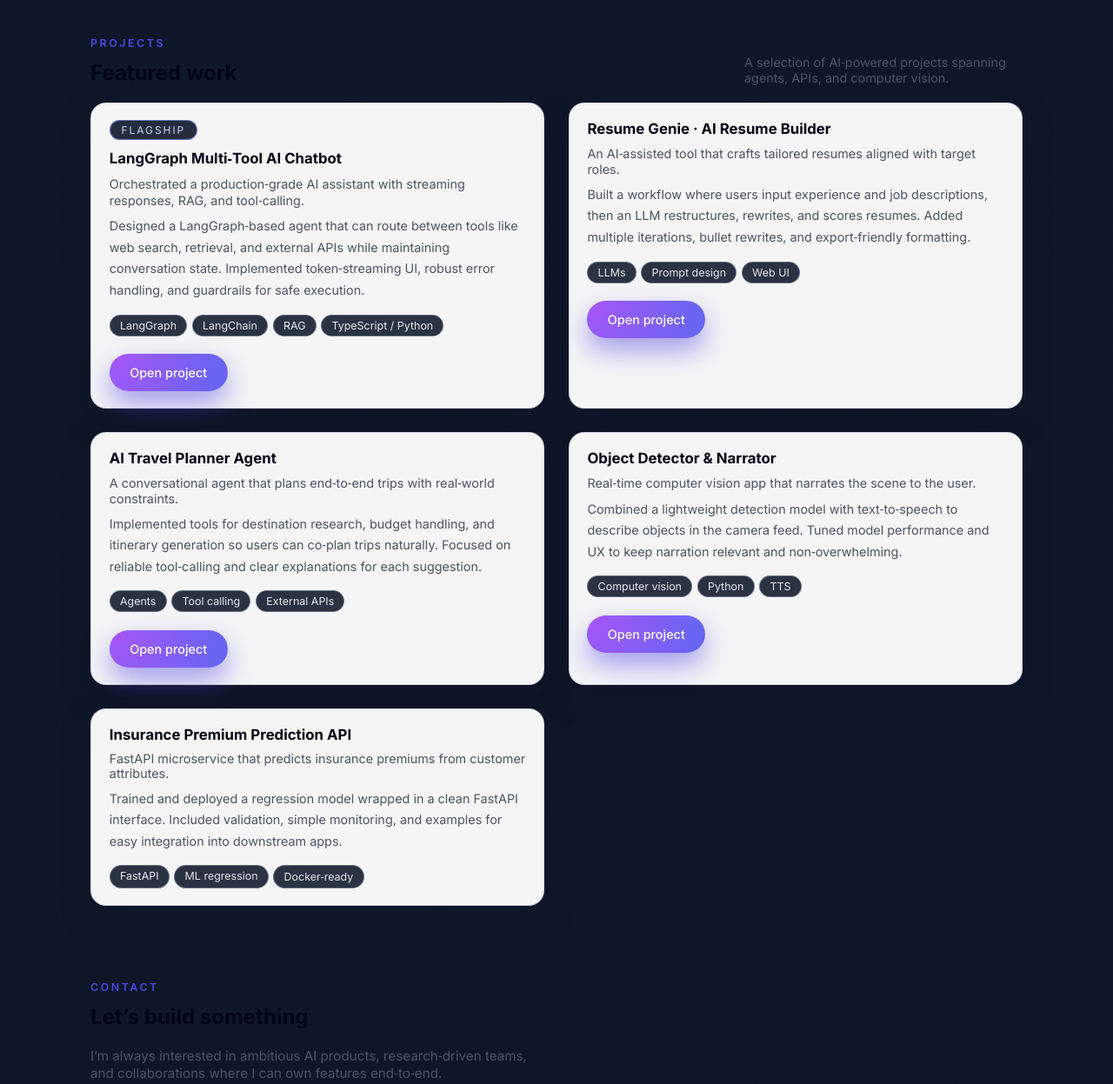
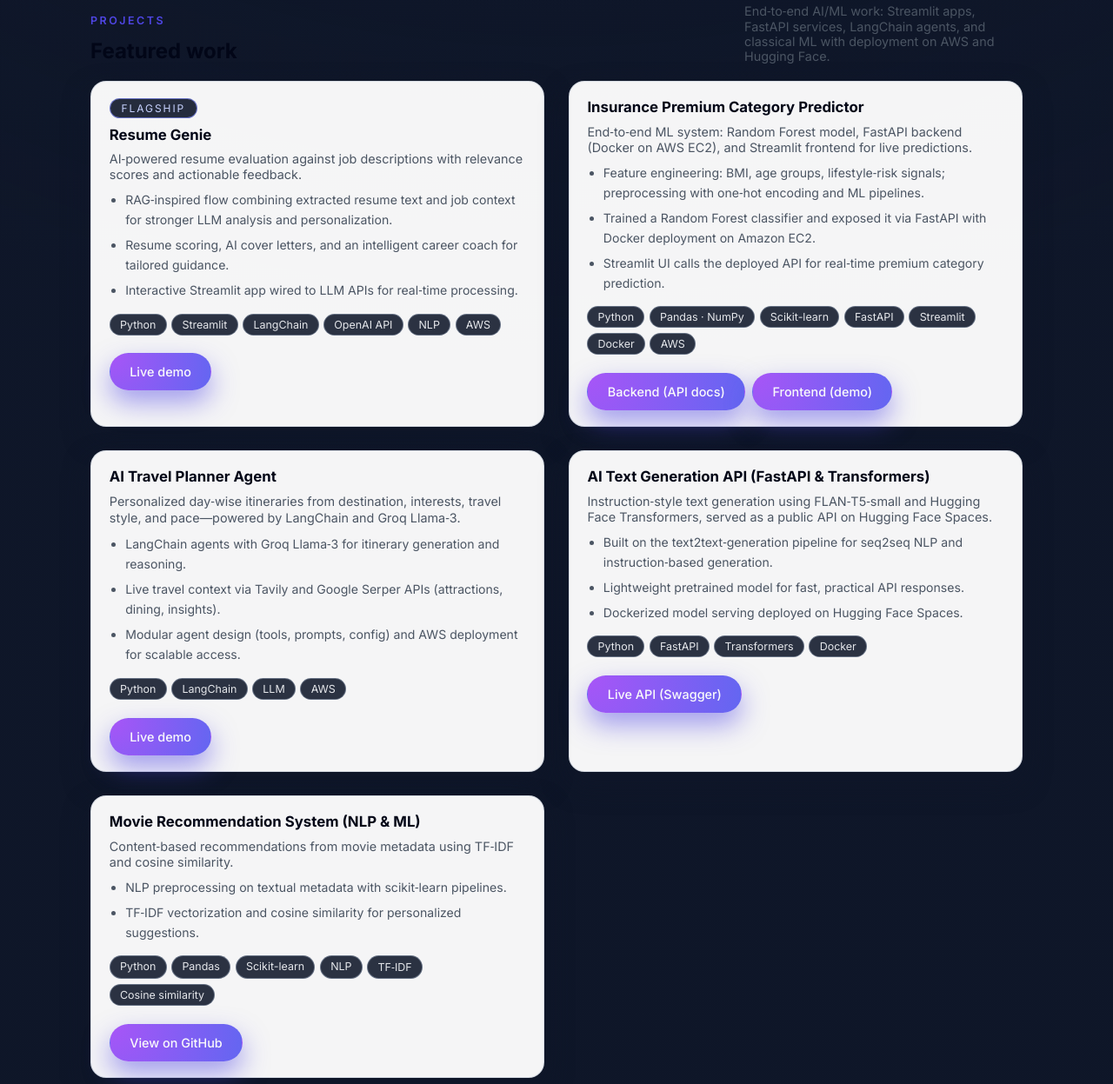
Before and after one commit to shivam19042001/Shivam-Portfolio, a website: page index.html in a window 1280 px wide. Shown: the part 1252-2499 px from the top of the page at 87% size. Drawn offline with Linux system fonts and the light colour scheme.

Commit message:
Refresh projects and AI/ML developer positioning

```diff
--- a/index.html
+++ b/index.html
@@ -3,10 +3,10 @@
   <head>
     <meta charset="UTF-8" />
     <meta name="viewport" content="width=device-width, initial-scale=1.0" />
-    <title>Shivam Thacker | AI & ML Engineer Portfolio</title>
+    <title>Shivam Thacker | AI / ML Developer Portfolio</title>
     <meta
       name="description"
-      content="Portfolio of Shivam, an AI & ML engineer specializing in intelligent agents, computer vision, and data-driven APIs."
+      content="Portfolio of Shivam Thacker, an AI/ML developer building LLM apps, FastAPI services, ML pipelines, and cloud deployments on AWS."
     />
     <link rel="stylesheet" href="styles.css" />
     <link rel="preconnect" href="https://fonts.googleapis.com" />
@@ -34,15 +34,15 @@
       <main>
         <section class="hero" id="home">
           <div class="hero-text">
-            <p class="eyebrow">AI / ML Engineer · Full‑Stack</p>
+            <p class="eyebrow">AI / ML Developer</p>
             <h1>
               I build intelligent<br />
-              <span class="gradient-text">AI agents & experiences</span>
+              <span class="gradient-text">LLM apps & ML systems</span>
             </h1>
             <p class="hero-subtitle">
-              From LangGraph multi‑tool agents to computer vision narrators and
-              FastAPI microservices, I design, train, and ship end‑to‑end AI products
-              that feel fast, reliable, and human‑centric.
+              I design and ship end‑to‑end AI products: LangChain agents, RAG‑style
+              workflows, FastAPI backends, Streamlit frontends, and ML models deployed
+              on AWS and Hugging Face.
             </p>
             <div class="hero-actions">
               <a href="#projects" class="btn primary">View featured work</a>
@@ -51,7 +51,7 @@
             <div class="hero-meta">
               <div>
                 <span class="meta-label">Core focus</span>
-                <span class="meta-value">AI Agents · RAG · CV · APIs</span>
+                <span class="meta-value">LLMs · ML · FastAPI · AWS</span>
               </div>
               <div>
                 <span class="meta-label">Open to</span>
@@ -61,9 +61,9 @@
           </div>
           <div class="hero-card">
             <div class="hero-orbit">
-              <div class="orbit-dot orbit-dot-1">RAG</div>
+              <div class="orbit-dot orbit-dot-1">NLP</div>
               <div class="orbit-dot orbit-dot-2">Agents</div>
-              <div class="orbit-dot orbit-dot-3">Vision</div>
+              <div class="orbit-dot orbit-dot-3">ML</div>
               <div class="orbit-core">
                 <span>AI</span>
                 <span>Systems</span>
@@ -72,10 +72,10 @@
             <div class="hero-card-bottom">
               <p>Recent stack</p>
               <div class="chip-row">
-                <span class="chip">Python · FastAPI</span>
-                <span class="chip">LangChain / LangGraph</span>
-                <span class="chip">OpenAI / Anthropic APIs</span>
-                <span class="chip">Docker</span>
+                <span class="chip">Python · Streamlit</span>
+                <span class="chip">LangChain · LLMs</span>
+                <span class="chip">FastAPI · Docker</span>
+                <span class="chip">AWS · Hugging Face</span>
               </div>
             </div>
           </div>
@@ -88,17 +88,15 @@
           </div>
           <div class="about-grid">
             <p class="about-text">
-              I’m Shivam Thacker, an engineer obsessed with turning raw models into polished
-              products. I love designing AI systems that combine solid software
-              engineering with practical ML – from data pipelines and training to
-              APIs and UX.
+              I’m Shivam Thacker, an AI/ML developer focused on shipping real products:
+              resume intelligence with LangChain and OpenAI, travel agents with live
+              data APIs, insurance ML with FastAPI and Streamlit on AWS, and NLP APIs
+              on Hugging Face.
             </p>
             <p class="about-text">
-              Recently, I’ve been focused on building multi‑tool agents with tools
-              like LangGraph, crafting conversational experiences that can browse,
-              search, and call external APIs reliably. I’ve also shipped computer
-              vision apps that narrate the world and domain‑specific copilots that
-              automate tedious workflows.
+              I care about the full stack from feature engineering and model training
+              to Dockerized deployment, clear API docs, and interfaces people actually
+              enjoy using.
             </p>
           </div>
         </section>
@@ -116,10 +114,10 @@
                 data to deployment.
               </p>
               <div class="chip-row">
-                <span class="chip">LLMs · RAG</span>
-                <span class="chip">LangChain / LangGraph</span>
-                <span class="chip">Prompt engineering</span>
-                <span class="chip">Computer vision</span>
+                <span class="chip">LLMs · NLP</span>
+                <span class="chip">LangChain · Agents</span>
+                <span class="chip">RAG-style workflows</span>
+                <span class="chip">Scikit-learn · ML</span>
               </div>
             </div>
             <div class="skill-card">
@@ -140,8 +138,8 @@
                 The ecosystem I use to build and ship AI‑powered products.
               </p>
               <div class="chip-row">
-                <span class="chip">LangChain</span>
-                <span class="chip">LangGraph</span>
+                <span class="chip">Streamlit</span>
+                <span class="chip">AWS · EC2</span>
                 <span class="chip">OpenAI API</span>
                 <span class="chip">Hugging Face</span>
               </div>
@@ -156,58 +154,39 @@
               <h2>Featured work</h2>
             </div>
             <p class="section-tagline">
-              A selection of AI‑powered projects spanning agents, APIs, and computer
-              vision.
+              End‑to‑end AI/ML work: Streamlit apps, FastAPI services, LangChain
+              agents, and classical ML with deployment on AWS and Hugging Face.
             </p>
           </div>
 
           <div class="projects-grid">
             <article class="project-card">
               <div class="project-pill">Flagship</div>
-              <h3>LangGraph Multi‑Tool AI Chatbot</h3>
+              <h3>Resume Genie</h3>
               <p class="project-meta">
-                Orchestrated a production‑grade AI assistant with streaming
-                responses, RAG, and tool‑calling.
+                AI‑powered resume evaluation against job descriptions with relevance
+                scores and actionable feedback.
               </p>
-              <p class="project-body">
-                Designed a LangGraph‑based agent that can route between tools like
-                web search, retrieval, and external APIs while maintaining
-                conversation state. Implemented token‑streaming UI, robust error
-                handling, and guardrails for safe execution.
-              </p>
+              <ul class="project-bullets">
+                <li>
+                  RAG‑inspired flow combining extracted resume text and job context
+                  for stronger LLM analysis and personalization.
+                </li>
+                <li>
+                  Resume scoring, AI cover letters, and an intelligent career coach
+                  for tailored guidance.
+                </li>
+                <li>
+                  Interactive Streamlit app wired to LLM APIs for real‑time processing.
+                </li>
+              </ul>
               <div class="project-tech">
-                <span class="chip">LangGraph</span>
+                <span class="chip">Python</span>
+                <span class="chip">Streamlit</span>
                 <span class="chip">LangChain</span>
-                <span class="chip">RAG</span>
-                <span class="chip">TypeScript / Python</span>
-              </div>
-              <div class="project-links">
-                <a
-                  href="http://13.60.56.210:8503/"
-                  target="_blank"
-                  rel="noreferrer"
-                  class="btn ghost"
-                  >Open project</a
-                >
-              </div>
-            </article>
-
-            <article class="project-card">
-              <h3>Resume Genie · AI Resume Builder</h3>
-              <p class="project-meta">
-                An AI‑assisted tool that crafts tailored resumes aligned with target
-                roles.
-              </p>
-              <p class="project-body">
-                Built a workflow where users input experience and job descriptions,
-                then an LLM restructures, rewrites, and scores resumes. Added
-                multiple iterations, bullet rewrites, and export‑friendly
-                formatting.
-              </p>
-              <div class="project-tech">
-                <span class="chip">LLMs</span>
-                <span class="chip">Prompt design</span>
-                <span class="chip">Web UI</span>
+                <span class="chip">OpenAI API</span>
+                <span class="chip">NLP</span>
+                <span class="chip">AWS</span>
               </div>
               <div class="project-links">
                 <a
@@ -215,7 +194,54 @@
                   target="_blank"
                   rel="noreferrer"
                   class="btn ghost"
-                  >Open project</a
+                  >Live demo</a
+                >
+              </div>
+            </article>
+
+            <article class="project-card">
+              <h3>Insurance Premium Category Predictor</h3>
+              <p class="project-meta">
+                End‑to‑end ML system: Random Forest model, FastAPI backend (Docker on
+                AWS EC2), and Streamlit frontend for live predictions.
+              </p>
+              <ul class="project-bullets">
+                <li>
+                  Feature engineering: BMI, age groups, lifestyle‑risk signals;
+                  preprocessing with one‑hot encoding and ML pipelines.
+                </li>
+                <li>
+                  Trained a Random Forest classifier and exposed it via FastAPI with
+                  Docker deployment on Amazon EC2.
+                </li>
+                <li>
+                  Streamlit UI calls the deployed API for real‑time premium category
+                  prediction.
+                </li>
+              </ul>
+              <div class="project-tech">
+                <span class="chip">Python</span>
+                <span class="chip">Pandas · NumPy</span>
+                <span class="chip">Scikit-learn</span>
+                <span class="chip">FastAPI</span>
+                <span class="chip">Streamlit</span>
+                <span class="chip">Docker</span>
+                <span class="chip">AWS</span>
+              </div>
+              <div class="project-links project-links-row">
+                <a
+                  href="http://13.60.56.210:8000/docs"
+                  target="_blank"
+                  rel="noreferrer"
+                  class="btn ghost"
+                  >Backend (API docs)</a
+                >
+                <a
+                  href="http://13.60.56.210:8503/"
+                  target="_blank"
+                  rel="noreferrer"
+                  class="btn ghost"
+                  >Frontend (demo)</a
                 >
               </div>
             </article>
@@ -223,18 +249,28 @@
             <article class="project-card">
               <h3>AI Travel Planner Agent</h3>
               <p class="project-meta">
-                A conversational agent that plans end‑to‑end trips with real‑world
-                constraints.
+                Personalized day‑wise itineraries from destination, interests, travel
+                style, and pace—powered by LangChain and Groq Llama‑3.
               </p>
-              <p class="project-body">
-                Implemented tools for destination research, budget handling, and
-                itinerary generation so users can co‑plan trips naturally. Focused
-                on reliable tool‑calling and clear explanations for each suggestion.
-              </p>
+              <ul class="project-bullets">
+                <li>
+                  LangChain agents with Groq Llama‑3 for itinerary generation and
+                  reasoning.
+                </li>
+                <li>
+                  Live travel context via Tavily and Google Serper APIs (attractions,
+                  dining, insights).
+                </li>
+                <li>
+                  Modular agent design (tools, prompts, config) and AWS deployment for
+                  scalable access.
+                </li>
+              </ul>
               <div class="project-tech">
-                <span class="chip">Agents</span>
-                <span class="chip">Tool calling</span>
-                <span class="chip">External APIs</span>
+                <span class="chip">Python</span>
+                <span class="chip">LangChain</span>
+                <span class="chip">LLM</span>
+                <span class="chip">AWS</span>
               </div>
               <div class="project-links">
                 <a
@@ -242,52 +278,77 @@
                   target="_blank"
                   rel="noreferrer"
                   class="btn ghost"
-                  >Open project</a
+                  >Live demo</a
                 >
               </div>
             </article>
 
             <article class="project-card">
-              <h3>Object Detector & Narrator</h3>
+              <h3>AI Text Generation API (FastAPI &amp; Transformers)</h3>
               <p class="project-meta">
-                Real‑time computer vision app that narrates the scene to the user.
+                Instruction‑style text generation using FLAN‑T5‑small and Hugging Face
+                Transformers, served as a public API on Hugging Face Spaces.
               </p>
-              <p class="project-body">
-                Combined a lightweight detection model with text‑to‑speech to
-                describe objects in the camera feed. Tuned model performance and UX
-                to keep narration relevant and non‑overwhelming.
-              </p>
+              <ul class="project-bullets">
+                <li>
+                  Built on the text2text‑generation pipeline for seq2seq NLP and
+                  instruction‑based generation.
+                </li>
+                <li>
+                  Lightweight pretrained model for fast, practical API responses.
+                </li>
+                <li>
+                  Dockerized model serving deployed on Hugging Face Spaces.
+                </li>
+              </ul>
               <div class="project-tech">
-                <span class="chip">Computer vision</span>
                 <span class="chip">Python</span>
-                <span class="chip">TTS</span>
+                <span class="chip">FastAPI</span>
+                <span class="chip">Transformers</span>
+                <span class="chip">Docker</span>
               </div>
               <div class="project-links">
                 <a
-                  href="https://huggingface.co/spaces/shivam00007/Object-detector-with-narrator"
+                  href="https://shivam00007-text2textwithdockers.hf.space/docs#/"
                   target="_blank"
                   rel="noreferrer"
                   class="btn ghost"
-                  >Open project</a
+                  >Live API (Swagger)</a
                 >
               </div>
             </article>
 
             <article class="project-card">
-              <h3>Insurance Premium Prediction API</h3>
+              <h3>Movie Recommendation System (NLP &amp; ML)</h3>
               <p class="project-meta">
-                FastAPI microservice that predicts insurance premiums from customer
-                attributes.
+                Content‑based recommendations from movie metadata using TF‑IDF and
+                cosine similarity.
               </p>
-              <p class="project-body">
-                Trained and deployed a regression model wrapped in a clean FastAPI
-                interface. Included validation, simple monitoring, and examples for
-                easy integration into downstream apps.
-              </p>
+              <ul class="project-bullets">
+                <li>
+                  NLP preprocessing on textual metadata with scikit‑learn pipelines.
+                </li>
+                <li>
+                  TF‑IDF vectorization and cosine similarity for personalized
+                  suggestions.
+                </li>
+              </ul>
               <div class="project-tech">
-                <span class="chip">FastAPI</span>
-                <span class="chip">ML regression</span>
-                <span class="chip">Docker‑ready</span>
+                <span class="chip">Python</span>
+                <span class="chip">Pandas</span>
+                <span class="chip">Scikit-learn</span>
+                <span class="chip">NLP</span>
+                <span class="chip">TF‑IDF</span>
+                <span class="chip">Cosine similarity</span>
+              </div>
+              <div class="project-links">
+                <a
+                  href="https://github.com/shivam19042001/movie-rec-main"
+                  target="_blank"
+                  rel="noreferrer"
+                  class="btn ghost"
+                  >View on GitHub</a
+                >
               </div>
             </article>
           </div>
--- a/styles.css
+++ b/styles.css
@@ -509,6 +509,24 @@ main {
   margin-top: 0.75rem;
 }
 
+.project-links-row {
+  display: flex;
+  flex-wrap: wrap;
+  gap: 0.5rem;
+}
+
+.project-bullets {
+  margin: 0;
+  padding-left: 1.15rem;
+  font-size: 0.88rem;
+  color: var(--text-soft);
+  line-height: 1.65;
+}
+
+.project-bullets li + li {
+  margin-top: 0.35rem;
+}
+
 .project-links .btn {
   background: radial-gradient(circle at top left, #a855f7, #6366f1);
   color: #f9fafb;
```
